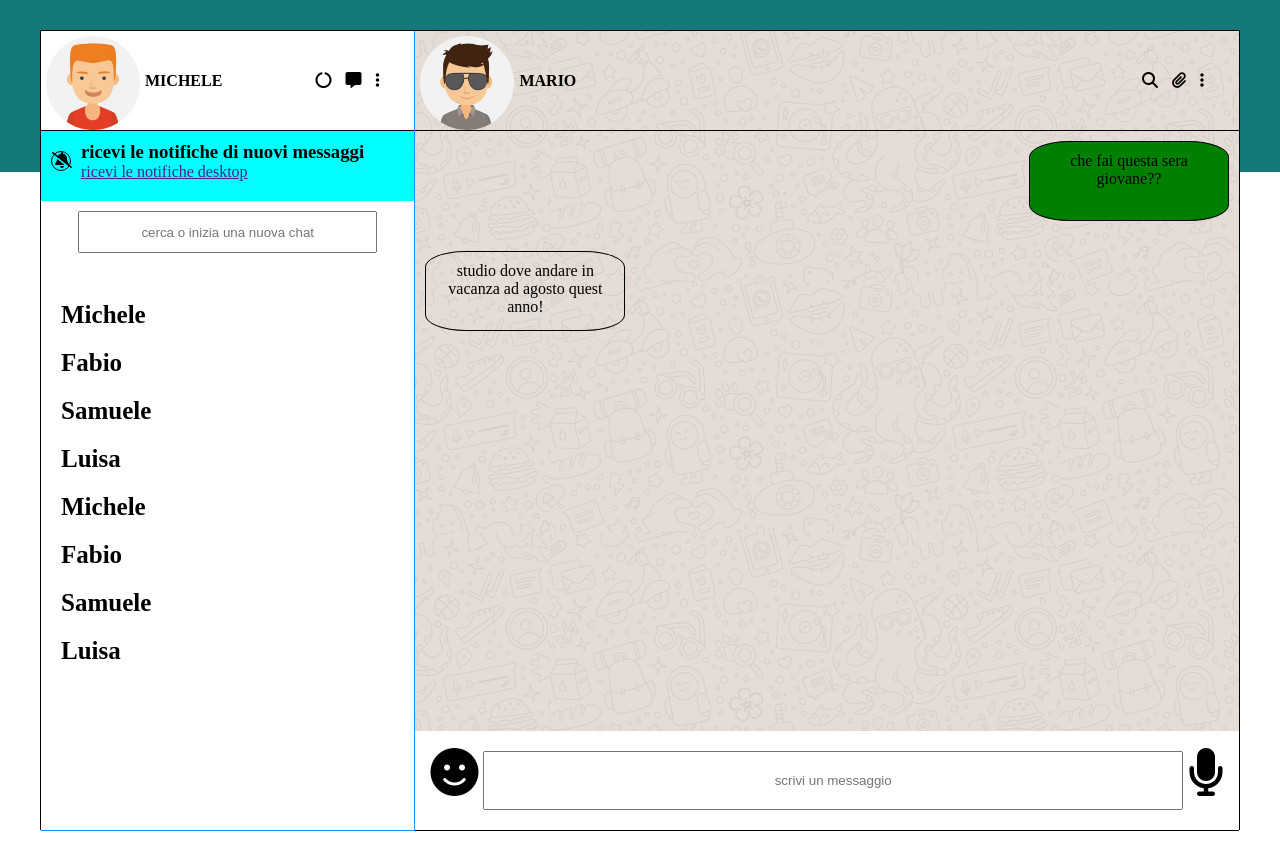
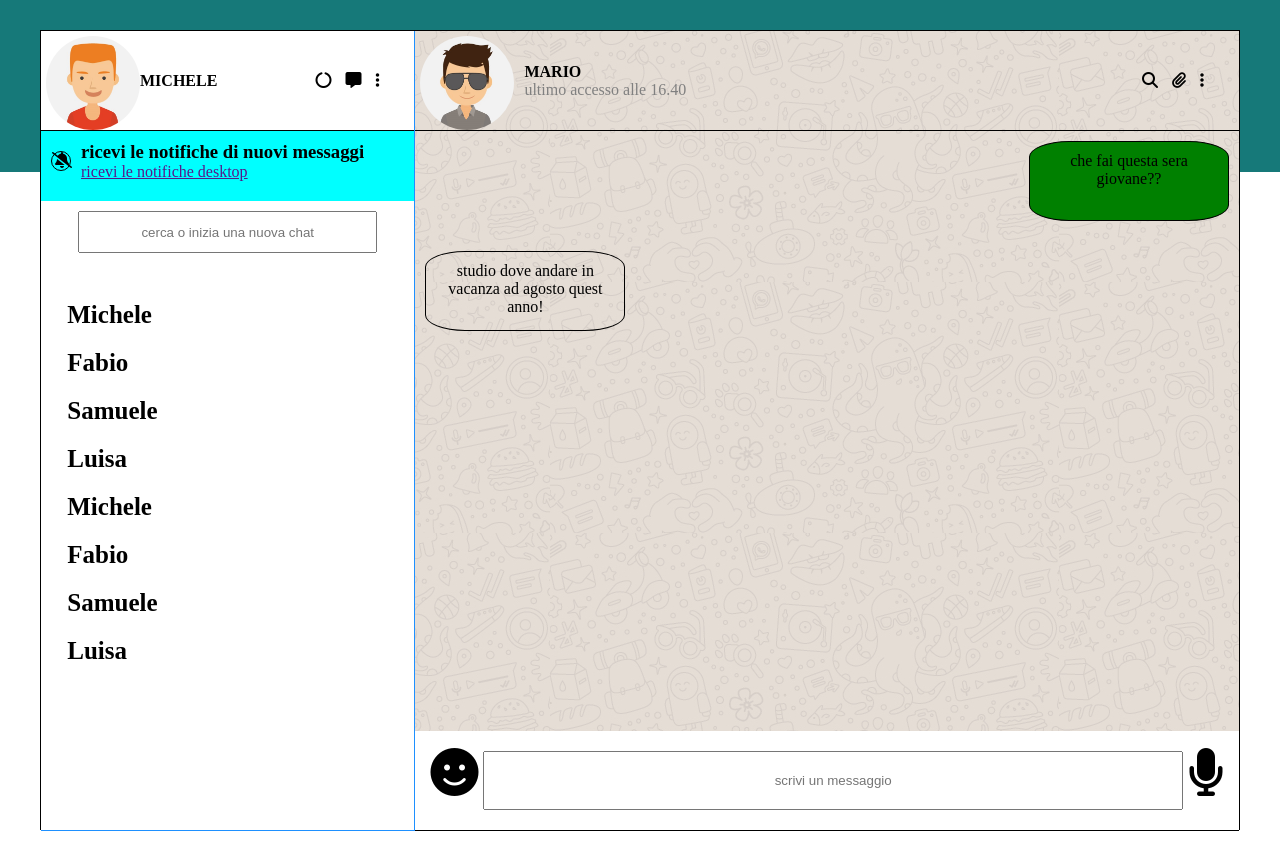
Before and after one commit to SimoneDiPrima/vue-boolzapp, a plain HTML site: page index.html in a window 1280 px wide. Drawn offline with nearby package versions, Linux system fonts and the light colour scheme.

Commit message:
aggiunta orario nel main-header

```diff
--- a/index.html
+++ b/index.html
@@ -9,7 +9,7 @@
     <script src="https://kit.fontawesome.com/77b4cc17b1.js" crossorigin="anonymous"></script>
     <link rel="stylesheet" href="style.css">
 
-    <title>ESERCICCIO</title>
+    <title>VUE  BOOLZAPP</title>
 </head>
 <body>
    <div class="wrapper">
@@ -17,7 +17,7 @@
             <header class="header-name-section">
                 <div class="img-header-section">
                     <img src="img/avatar_1.jpg" class="header-image" alt="">
-                    <h4 class="nome-conversazione">MICHELE</h4>
+                    <h4 id="nome-utente">MICHELE</h4>
                 </div>
                 <div class="icons-header-section">
                     <i class="fa-solid fa-circle-notch"></i>
@@ -37,15 +37,21 @@
             </section>
             <main class="friends" id="listFriends">
                 <ul>
-                    <li v-for ="(face,friend in contacts" class="friendlist"> {{ face.name }}</li>
+                    <li v-for ="(face,friend in contacts" class="friendlist"><img  alt=""> {{ face.name }}</li>
                 </ul>
             </main>
         </div>
         <div class="main-section">
             <header class="header-name-section">
-                <div class="img-header-section">
-                    <img src="img/avatar_2.jpg" class="header-image" alt="">
-                    <h4 class="nome-conversazione">MARIO</h4>
+                <div class="image-flex">
+                    <div class="img-header-section">
+                        <img src="img/avatar_2.jpg" class="header-image" alt="">
+                    </div>
+                    <div class="name-userfriends">
+                        <h4>MARIO</h4>
+                        <span class="time-friends">ultimo accesso alle 16.40</span>
+                    </div>
+
                 </div>
                 <div class="icons-header-section">
                     <i class="fa-solid fa-magnifying-glass"></i>
--- a/style.css
+++ b/style.css
@@ -27,6 +27,9 @@ body{
     border-bottom:1px solid dodgerblue;
 
 }
+#nome-utente{
+    line-height: 100px;
+}
 .main-section{
     height: 100vh;
     width:calc(100vw - 400px);
@@ -47,9 +50,15 @@ body{
     margin-top:5px;
     margin-left:5px;
 }
-.nome-conversazione{
-    line-height: 100px;
-    margin-left:5px;
+.image-flex{
+    display:flex;
+}
+.name-userfriends{
+    align-self: center;
+    margin-left:10px;
+}
+.time-friends{
+    color:gray;
 }
 .icons-header-section{
     line-height: 100px;
```
